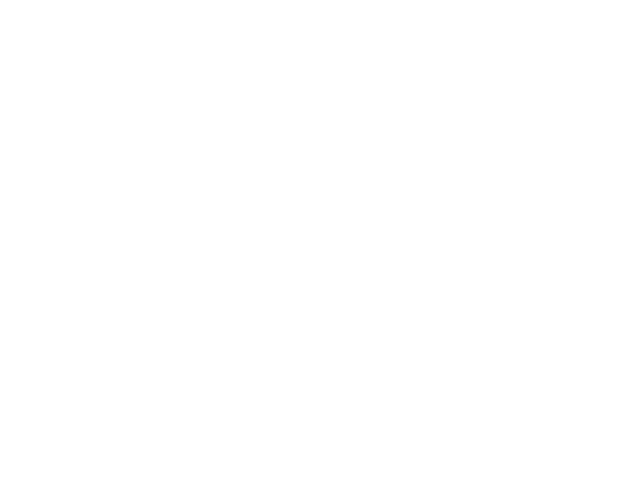
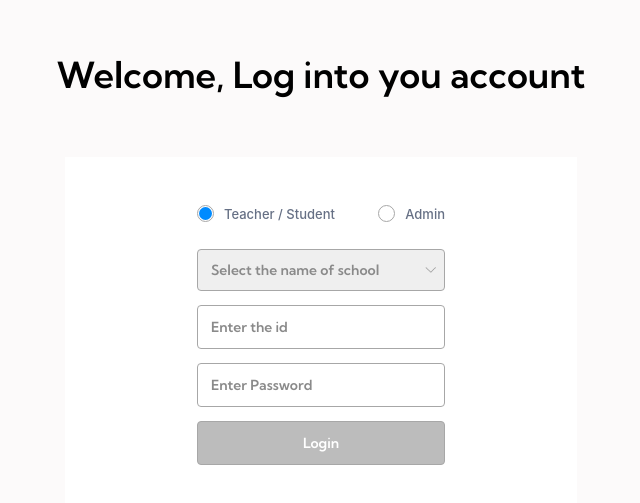
Before and after one commit to eunbaming/school-administration, a React (Create React App) app: page / in a window 1280 px wide. Before the commit this address had no page. Shown: the part 103-606 px from the top of the page, without its empty margins (319-959 px from the left). Built offline with nearby package versions, Linux system fonts and the light colour scheme.

Commit message:
feat: admin login & teacher/student login page

```diff
--- a/src/App.tsx
+++ b/src/App.tsx
@@ -1,6 +1,7 @@
 import React from "react";
 import { Route, Routes } from "react-router-dom";
-import Students from "./pages/Students";
+
+import Login from './pages/Login';
 import Dashboard from "./pages/Dashboard";
 import Join from "./pages/Join";
 
@@ -9,6 +10,7 @@ function App() {
   return (
     <div>
       <Routes>
+        <Route path="/" element={<Login/>}/>
         <Route path="dashboard/*" element={<Dashboard/>}/>
         <Route path="join" element={<Join/>} />
       </Routes>
--- /dev/null
+++ b/src/component/LoginForm.tsx
@@ -0,0 +1,260 @@
+import { NONAME } from 'dns';
+import React, {useState, useEffect, useRef} from 'react';
+import styled from 'styled-components';
+
+import SelectArrowPNG from '../assets/icons/select_arrow.png'
+
+const Container = styled.div`
+    margin-top: 60px;
+    padding-top: 35px;
+    width: 512px;
+    height: 350px;
+    background-color: white;
+    display: flex;
+    flex-direction: column;
+    align-items: center;
+`
+
+const WelcomeText = styled.div`
+    font-size: 16px;
+    font-weight: 500;
+    color: #667085;
+    text-align: center;
+    line-height: 25px;
+`;
+
+const Form = styled.form`
+    width: 248px;
+    display: flex;
+    flex-direction: column;
+`;
+
+const Input = styled.input`
+height: 42px;
+    margin-top: 14px;
+    padding: 0px 13px;
+    font-size: 14px;
+    font-weight: 500;
+    font-family: 'KumbhSans';
+    border-radius: 4px;
+    border: 0.5px solid #A7A7A7;
+    ::placeholder,
+  ::-webkit-input-placeholder {
+    color: #8A8A8A
+;
+  }
+  :-ms-input-placeholder {
+     color: #8A8A8A
+;
+  }
+`;
+
+interface LoginButtonProps {
+    readonly isVaildLoginForm: boolean;
+}
+
+const LoginButton = styled.button<LoginButtonProps>`
+    margin-top: 14px;
+    background-color: ${(props: any) => props.isVaildLoginForm ? '#2D88D4' : '#BCBCBC'};
+    border-radius: 4px;
+    padding-top: 12px;
+    padding-bottom: 12px;
+    border: 0.5px solid #A7A7A7;
+    font-weight: 700;
+    font-family: "KumbhSans";
+    font-size: 14px;
+    color: white;
+`;
+
+const SignUpText = styled.span`
+margin-top: 14px;
+font-weight: 400;
+font-size: 12px;
+color: #667085;
+line-height: 15px;
+user-select: none;
+`;
+
+const SelectTypeDiv = styled.div`
+width: 248px;
+    display: flex;
+    flex-direction: row;
+    justify-content: space-between;
+padding-top: 13px;
+padding-bottom: 13px;
+`;
+
+interface SelectTypeButtonProps {
+    readonly selected: boolean;
+}
+
+const SelectTypeButton = styled.div`
+margin-right: 10px;
+width: 15px;
+height: 15px;
+border-radius: 100px;
+border: 1.5px solid #A7A7A7;
+background-color: #ffffff;
+display: flex;
+align-items: center;
+justify-content: center;
+`;
+
+const Selected = styled.div`
+width: 13px;
+height: 13px;
+border-radius: 100px;
+background-color: #008BFF;
+`
+
+const SelectTypeItem = styled.div`
+font-weight: 500;
+font-size: 13px;
+color: #667085;
+display: flex;
+flex-direction: row;
+align-items: center;
+justify-content: center;
+background: white;
+user-select: none;
+`;
+
+const SchoolSelectDiv = styled.div`
+width: 248px;
+margin-top: 14px;
+position: relative;
+display: flex;
+align-items: center;
+`;
+
+const SchoolSelect = styled.select`
+width: 248px;
+    height: 42px;
+    padding: 0px 13px;
+    border-radius: 4px;
+    border: 0.5px solid #A7A7A7;
+    font-size: 14px;
+    font-weight: 500;
+    color: #8A8A8A;
+    font-family: 'KumbhSans';
+
+    -webkit-appearance:none; /* 크롬 화살표 없애기 */
+    -moz-appearance:none; /* 파이어폭스 화살표 없애기 */
+    appearance:none; /* 화살표 없애기 */
+
+`;
+
+const SelectArrowIcon = styled.img`
+position: absolute;
+right: 9px;
+width: 11px;
+height: 6px;
+`;
+
+interface props {
+    type: string;
+    selectType: (type: string) => void;
+    navigateSignUp: () => void;
+    submitLoginForm: any;
+}
+
+const LoginForm = ({submitLoginForm, navigateSignUp, type, selectType}: props) => {
+
+    const [id, setId] = useState('');
+    const [password, setPassword] = useState('');
+    const [school, setSchool] = useState('default');
+    const [isVaildLoginForm, setIsVaildLoginForm] = useState(false);
+
+
+
+    useEffect(() => {
+        if(type === 'user') {
+            if(school !== 'default' && id.length > 0 && password.length > 0) {
+                setIsVaildLoginForm(true)
+            } else {
+                setIsVaildLoginForm(false);
+            }
+        } else {
+            if(id.length > 0 && password.length > 0) {
+                setIsVaildLoginForm(true);
+            } else {
+                setIsVaildLoginForm(false)
+            }
+        }
+
+    }, [id, password, school, type])
+
+    useEffect(() => {
+        setId("");
+        setPassword("");
+
+    }, [type])
+
+    const style = {
+        control: (base: any) => ({
+            ...base,
+            border: 0,
+            boxShadow: "none"
+        })}
+
+
+    const onChangeId = (e: any) => {
+        setId(e.target.value)
+    };
+
+    const onChangePassword = (e: any) => {
+        setPassword(e.target.value);
+    }
+
+    const selectScool = (e: any) => {
+        setSchool(e.target.value)
+    }
+
+    return (
+        <Container>
+            <SelectTypeDiv>
+                <SelectTypeItem onClick={() => selectType("user")}><SelectTypeButton>
+                    {type === 'user' && <Selected/>
+                    }
+                    </SelectTypeButton>Teacher / Student</SelectTypeItem>
+                <SelectTypeItem onClick={() => selectType("admin")}><SelectTypeButton>
+                    {type === 'admin' && <Selected/>}
+                    </SelectTypeButton>Admin</SelectTypeItem>
+            </SelectTypeDiv>
+            <Form onSubmit={() => submitLoginForm(id, password)}>
+            {type === 'user' && (
+                <SchoolSelectDiv>
+                <SelectArrowIcon
+                src={SelectArrowPNG}
+                />
+                <SchoolSelect
+                defaultValue={school} onChange={selectScool}>
+                    <option
+                    key="0" value={"default"} disabled hidden>Select the name of school</option>
+                    <option key="1" value={"school 1"}>school 1</option>
+                    <option key="2" value={"school 2"}>school 2</option>
+                    <option key="3" value={"school 3"}>school 3</option>
+                </SchoolSelect>
+                </SchoolSelectDiv>
+
+            )}
+            <Input type="text" placeholder='Enter the id' value={id} onChange={(e) => onChangeId(e)}/>
+            <Input
+            type="password" placeholder='Enter Password' value={password} onChange={(e) => onChangePassword(e)}/>
+            <LoginButton
+            isVaildLoginForm={isVaildLoginForm}
+            disabled={!isVaildLoginForm}
+            type={"submit"}>Login</LoginButton>
+            </Form>
+            {type === 'admin' && (
+            <SignUpText>If you don’ t have an account?
+            <span
+            onClick={() => navigateSignUp()}
+            style={{color: '#2D88D4', fontWeight: 700}}> Sign up</span></SignUpText>
+            )}
+        </Container>
+
+    )
+}
+
+export default LoginForm;
--- a/src/pages/Login.tsx
+++ b/src/pages/Login.tsx
@@ -1,16 +1,56 @@
-import React from 'react';
+import React, {useState} from 'react';
 import styled from 'styled-components';
+import { useNavigate } from 'react-router-dom';
+
+import LoginForm from '../component/LoginForm';
 
 const Container = styled.div`
+width: 100vw;
+height: 100vh;
 display: flex;
 align-items: center;
 justify-content: center;
+background-color: #FCFAFA;
+flex-direction: column;
 `
 
+const Title = styled.div`
+font-size: 36px;
+font-weight: 600;
+font-family: 'KumbhSans';
+`;
+
 const Login = () => {
+    const [type, setType] = useState('user');
+
+    const navigate = useNavigate();
+
+    const selectType = (selectedType: string) => {
+        if(selectedType !== type) {
+            setType(selectedType);
+        }
+    }
+
+    const submitLoginForm = (id: string, password: string, school?: string) => {
+        if(type === 'user' && id.length > 0 && password.length > 0 && school !== 'default') {
+            navigate('dashboard');
+        } else if(type === 'admin' && id.length > 0 && password.length > 0) {
+            navigate('dashboard');
+        }
+    }
+
+    const navigateSignUp = () => {
+        navigate('join');
+    }
+
     return (
         <Container>
-
+            <Title>Welcome, Log into you account</Title>
+            <LoginForm
+            type={type}
+            selectType={selectType}
+            navigateSignUp={navigateSignUp}
+            submitLoginForm={submitLoginForm}/>
         </Container>
     )
 }
```
Also changed, not shown: src/assets/icons/select_arrow.png (added).
